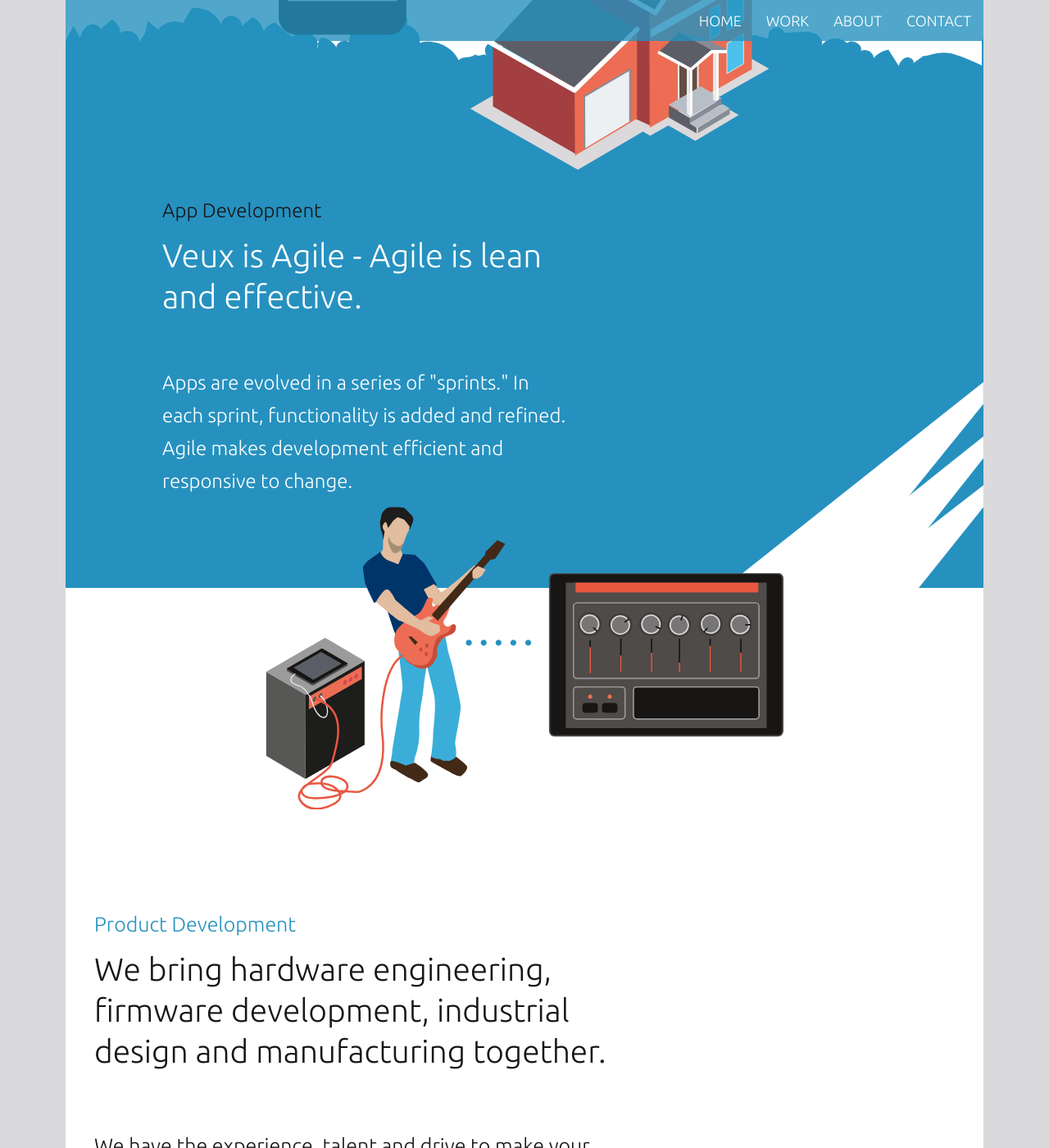
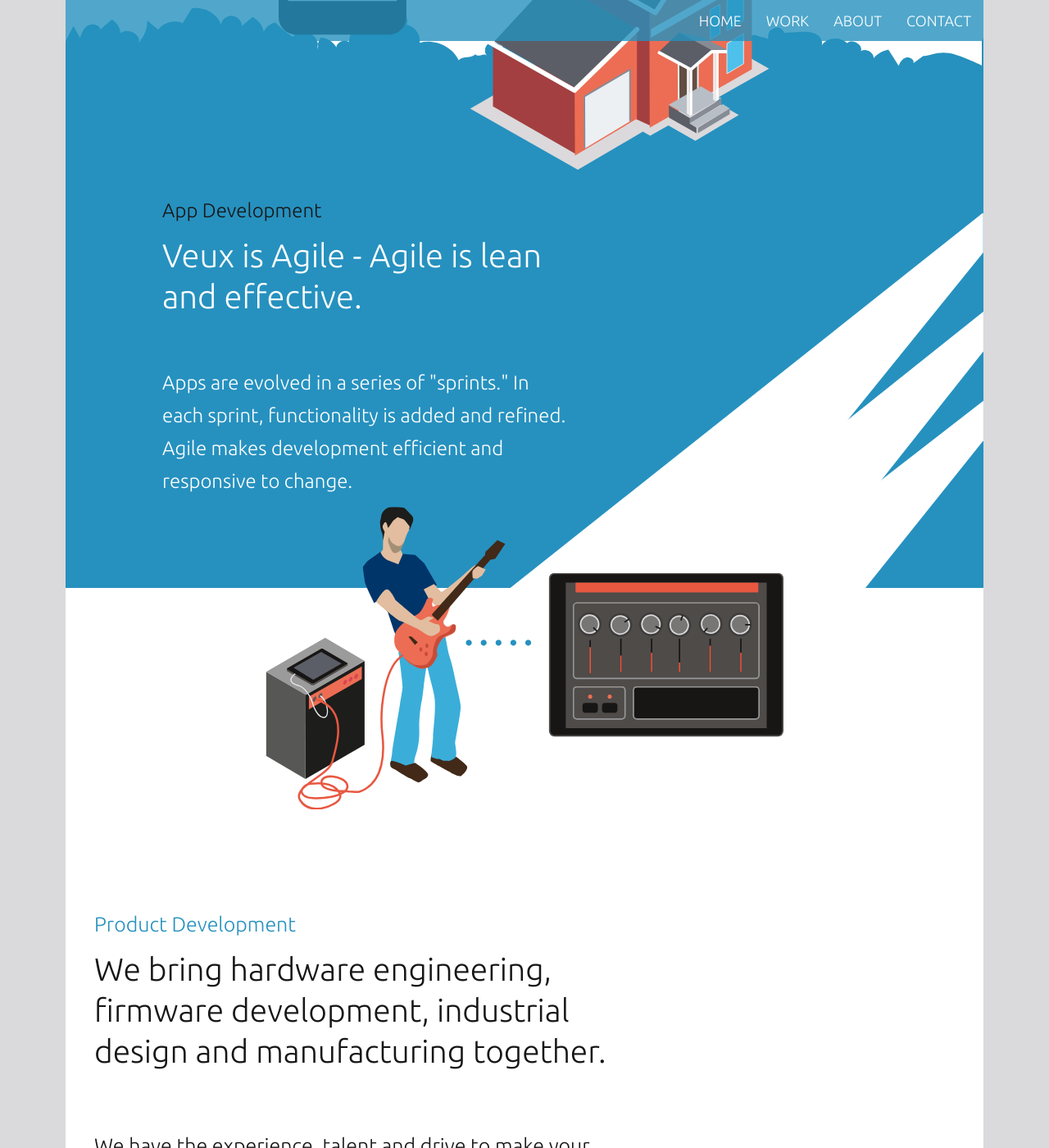
Before and after one commit to VeuxLabs/VeuxLabs.github.io, a Jekyll site: the page built from index.html, in a window 1280 px wide and 1400 px high, scrolled down 3483 px. Shown: the whole window at 82% size. Built offline with Jekyll 4.4.1, drawn with Linux system fonts in a browser that asks for light colours; comment, search, counter and statistics services are not loaded.

Commit message:
app dev background resize for desktop

```diff
--- a/css/landing-page.css
+++ b/css/landing-page.css
@@ -600,6 +600,8 @@
         width: 100%;
         bottom: 0;
         margin: 0;
+        background-size: 580px;
+        height: 457px;
     }
 }
 
```
